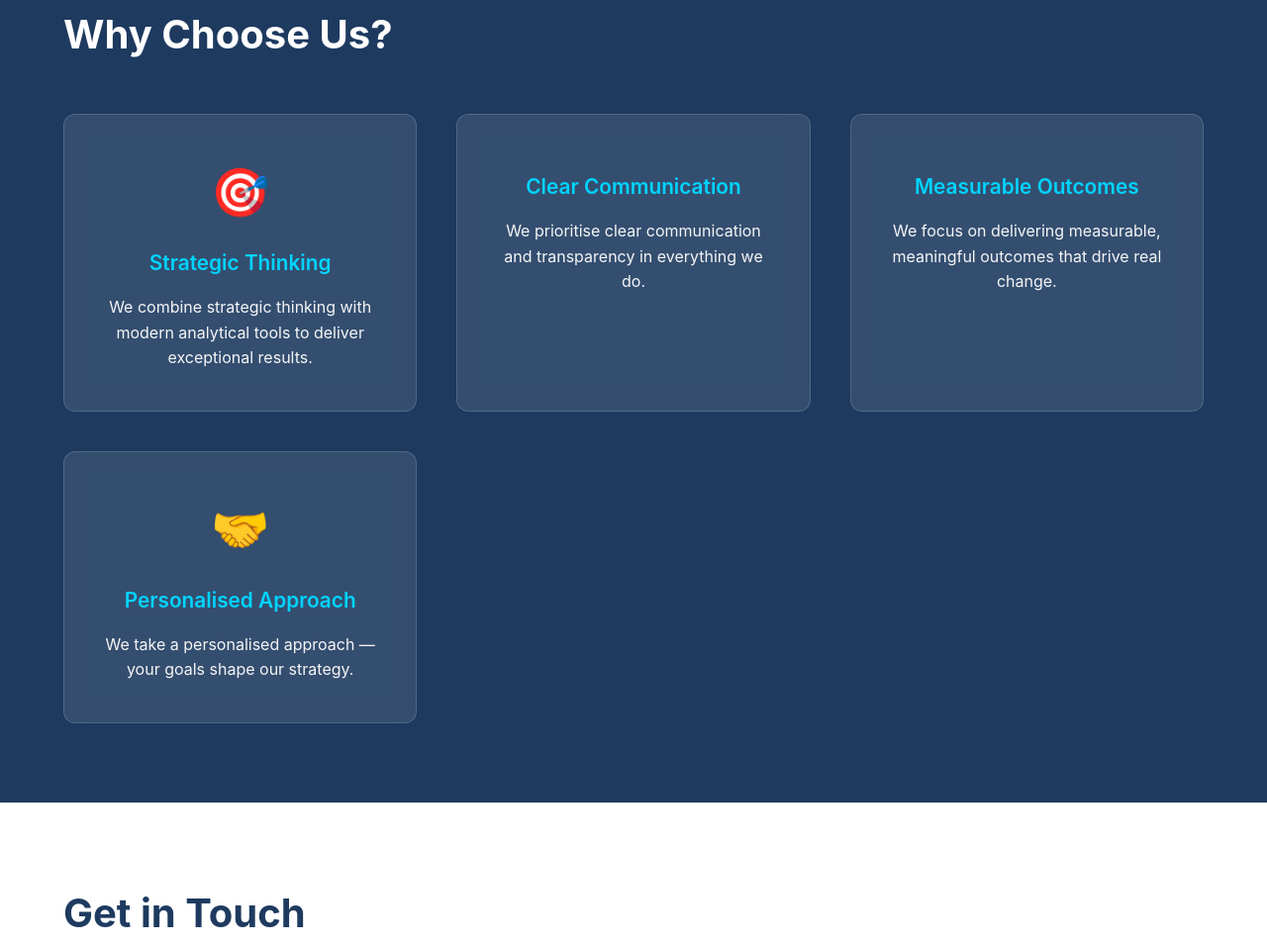
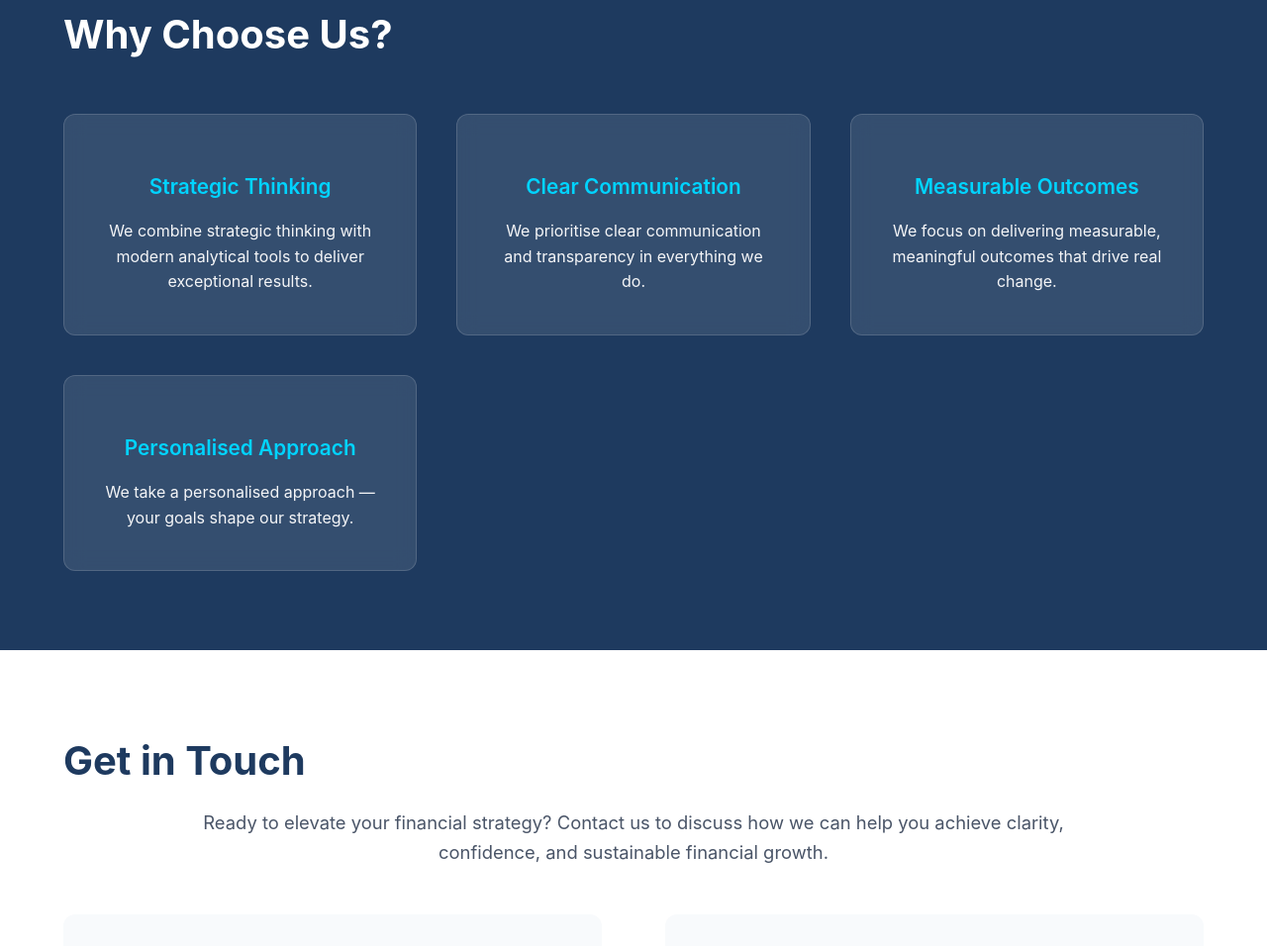
Before and after one commit to Kelvyn2012/PARKERS-REEZE-FINANCIAL-CONSULTING, a plain HTML site: page index.html in a window 1280 px wide. Shown: the part 6236-7192 px from the top of the page at 99% size. Drawn offline with Linux system fonts and the light colour scheme.

Commit message:
restructure the icons

```diff
--- a/index.html
+++ b/index.html
@@ -871,7 +871,7 @@
             <h2>Why Choose Us?</h2>
             <div class="why-grid">
                 <div class="why-item">
-                    <div class="icon">🎯</div>
+                    <div class="icon"></div>
                     <h4>Strategic Thinking</h4>
                     <p>We combine strategic thinking with modern analytical tools to deliver exceptional results.</p>
                 </div>
@@ -886,7 +886,7 @@
                     <p>We focus on delivering measurable, meaningful outcomes that drive real change.</p>
                 </div>
                 <div class="why-item">
-                    <div class="icon">🤝</div>
+                    <div class="icon"></div>
                     <h4>Personalised Approach</h4>
                     <p>We take a personalised approach — your goals shape our strategy.</p>
                 </div>
```
